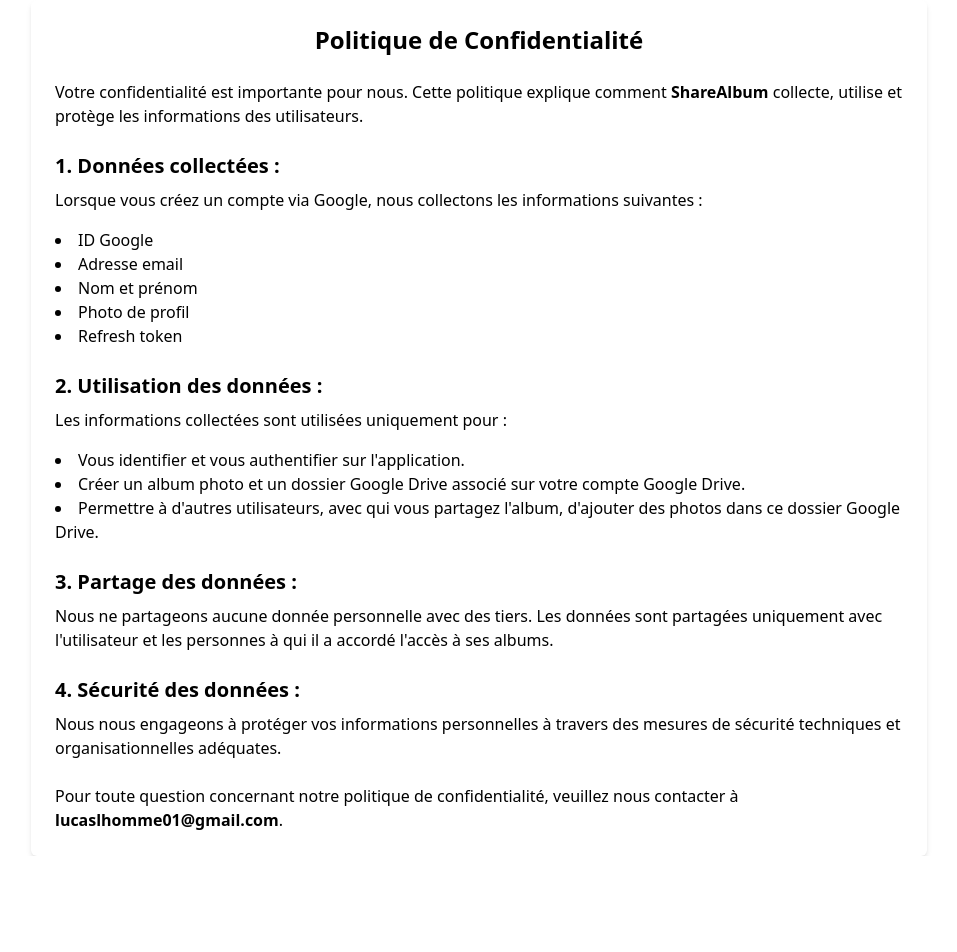
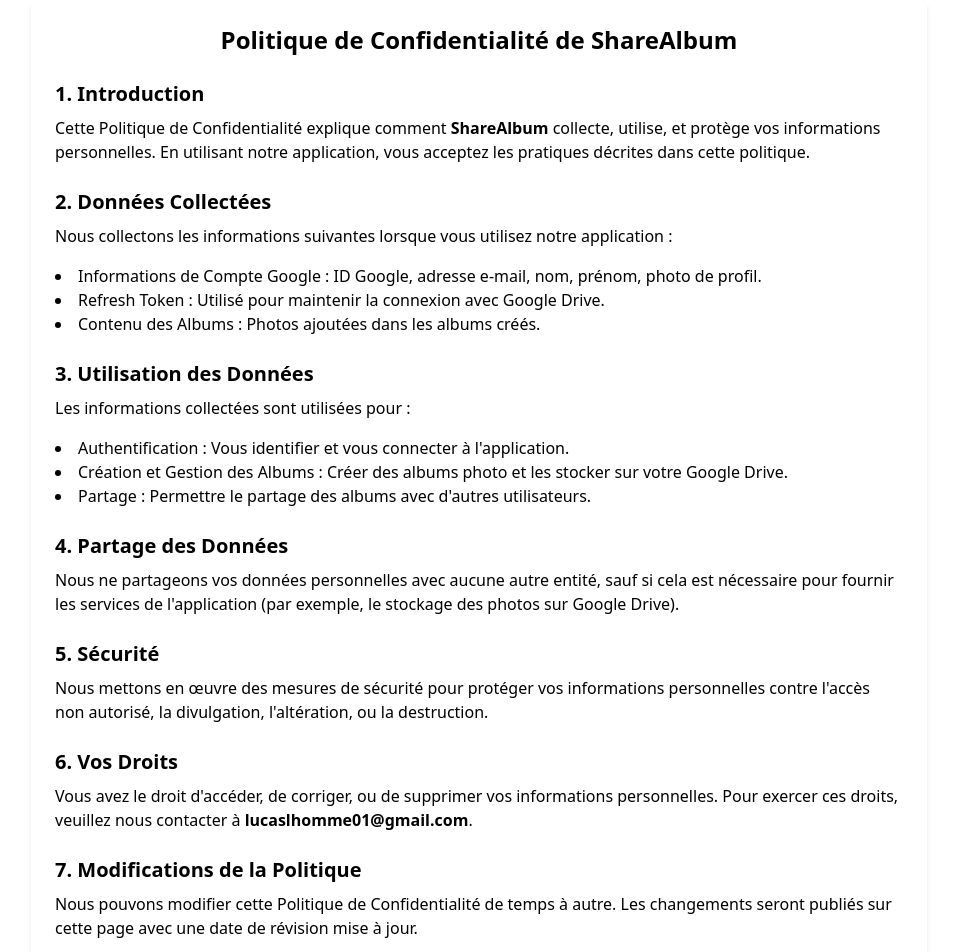
Before and after one commit to lucas-science/ShareAlbum, a React (Create React App) app in the folder client/: page /PrivacyPolicy in a window 1280 px wide. Shown: the top 952 px of the page, without its empty margins (161-1118 px from the left). Before the commit the page ends 856 px from the top, so only its background shows below. Built offline with nearby package versions, Linux system fonts and the light colour scheme.

Commit message:
add policy

```diff
--- a/client/src/App.jsx
+++ b/client/src/App.jsx
@@ -10,6 +10,7 @@
 import TakePicture from './pages/TakePicture';
 import GoogleCallBack from './pages/GoogleCallBack';
 import PrivacyPolicy from './pages/Confidentialite';
+import TermsOfUse from './pages/ConditionUtilisation';
 
 import withAuth from './components/withAuth';
 
@@ -32,6 +33,7 @@
         <Route path='/create' element={<ProtectedCreate />} />
         <Route path='/join' element={<ProtectedJoin/>} />
         <Route path='/PrivacyPolicy' element={<PrivacyPolicy/>} />
+        <Route path='/ConditionUtilisation' element={<TermsOfUse/>} />
         <Route path='*' element={<NoPage/>} />
       </Routes>
     </Router>
--- /dev/null
+++ b/client/src/pages/ConditionUtilisation.jsx
@@ -0,0 +1,53 @@
+import React from 'react';
+
+const TermsOfUse = () => {
+  return (
+    <div className="p-6 max-w-4xl mx-auto bg-white shadow-md rounded-md">
+      <h1 className="text-2xl font-bold mb-6 text-center">Conditions d'Utilisation de ShareAlbum</h1>
+
+      <h2 className="text-xl font-semibold mt-6 mb-2">1. Introduction</h2>
+      <p className="mb-4">
+        Bienvenue sur <strong>ShareAlbum</strong>. En utilisant notre application, vous acceptez les présentes Conditions d'Utilisation. Si vous n'acceptez pas ces conditions, veuillez ne pas utiliser notre application.
+      </p>
+
+      <h2 className="text-xl font-semibold mt-6 mb-2">2. Description du Service</h2>
+      <p className="mb-4">
+        <strong>ShareAlbum</strong> permet aux utilisateurs de créer un compte, de gérer des albums photo, et de stocker des photos dans leur Google Drive. L'application utilise les informations de votre compte Google pour fournir ces services.
+      </p>
+
+      <h2 className="text-xl font-semibold mt-6 mb-2">3. Création de Compte</h2>
+      <p className="mb-4">
+        Pour utiliser notre application, vous devez créer un compte en vous connectant via votre compte Google. Vous acceptez de fournir des informations précises et à jour lors de l'inscription.
+      </p>
+
+      <h2 className="text-xl font-semibold mt-6 mb-2">4. Utilisation de l'Application</h2>
+      <ul className="list-disc list-inside mb-4">
+        <li>Création d'Albums : Vous pouvez créer des albums photo et les associer à un dossier Google Drive.</li>
+        <li>Partage : Vous pouvez partager des albums avec d'autres utilisateurs, leur permettant d'ajouter des photos.</li>
+        <li>Responsabilité : Vous êtes responsable des photos que vous ajoutez et partagez.</li>
+      </ul>
+
+      <h2 className="text-xl font-semibold mt-6 mb-2">5. Propriété Intellectuelle</h2>
+      <p className="mb-4">
+        Tous les droits de propriété intellectuelle relatifs à l'application et à son contenu (y compris, mais sans s'y limiter, les logos, graphiques, et textes) sont la propriété de <strong>ShareAlbum</strong> ou de ses concédants de licence.
+      </p>
+
+      <h2 className="text-xl font-semibold mt-6 mb-2">6. Limitation de Responsabilité</h2>
+      <p className="mb-4">
+        <strong>ShareAlbum</strong> ne sera pas responsable des dommages indirects, accessoires, spéciaux, ou conséquents résultant de l'utilisation ou de l'incapacité d'utiliser l'application.
+      </p>
+
+      <h2 className="text-xl font-semibold mt-6 mb-2">7. Modification des Conditions</h2>
+      <p className="mb-4">
+        Nous nous réservons le droit de modifier ces Conditions d'Utilisation à tout moment. Les modifications seront publiées sur cette page et prendront effet dès leur publication.
+      </p>
+
+      <h2 className="text-xl font-semibold mt-6 mb-2">8. Contact</h2>
+      <p>
+        Pour toute question concernant ces conditions, veuillez nous contacter à <strong>lucaslhomme01@gmail.com</strong>.
+      </p>
+    </div>
+  );
+}
+
+export default TermsOfUse;
--- a/client/src/pages/Confidentialite.jsx
+++ b/client/src/pages/Confidentialite.jsx
@@ -3,46 +3,56 @@
 const PrivacyPolicy = () => {
   return (
     <div className="p-6 max-w-4xl mx-auto bg-white shadow-md rounded-md">
-      <h1 className="text-2xl font-bold mb-6 text-center">Politique de Confidentialité</h1>
+      <h1 className="text-2xl font-bold mb-6 text-center">Politique de Confidentialité de ShareAlbum</h1>
 
+      <h2 className="text-xl font-semibold mt-6 mb-2">1. Introduction</h2>
       <p className="mb-4">
-        Votre confidentialité est importante pour nous. Cette politique explique comment <strong>ShareAlbum</strong> collecte, utilise et protège les informations des utilisateurs.
+        Cette Politique de Confidentialité explique comment <strong>ShareAlbum</strong> collecte, utilise, et protège vos informations personnelles. En utilisant notre application, vous acceptez les pratiques décrites dans cette politique.
       </p>
 
-      <h2 className="text-xl font-semibold mt-6 mb-2">1. Données collectées :</h2>
+      <h2 className="text-xl font-semibold mt-6 mb-2">2. Données Collectées</h2>
       <p className="mb-4">
-        Lorsque vous créez un compte via Google, nous collectons les informations suivantes :
+        Nous collectons les informations suivantes lorsque vous utilisez notre application :
       </p>
       <ul className="list-disc list-inside mb-4">
-        <li>ID Google</li>
-        <li>Adresse email</li>
-        <li>Nom et prénom</li>
-        <li>Photo de profil</li>
-        <li>Refresh token</li>
+        <li>Informations de Compte Google : ID Google, adresse e-mail, nom, prénom, photo de profil.</li>
+        <li>Refresh Token : Utilisé pour maintenir la connexion avec Google Drive.</li>
+        <li>Contenu des Albums : Photos ajoutées dans les albums créés.</li>
       </ul>
 
-      <h2 className="text-xl font-semibold mt-6 mb-2">2. Utilisation des données :</h2>
+      <h2 className="text-xl font-semibold mt-6 mb-2">3. Utilisation des Données</h2>
       <p className="mb-4">
-        Les informations collectées sont utilisées uniquement pour :
+        Les informations collectées sont utilisées pour :
       </p>
       <ul className="list-disc list-inside mb-4">
-        <li>Vous identifier et vous authentifier sur l'application.</li>
-        <li>Créer un album photo et un dossier Google Drive associé sur votre compte Google Drive.</li>
-        <li>Permettre à d'autres utilisateurs, avec qui vous partagez l'album, d'ajouter des photos dans ce dossier Google Drive.</li>
+        <li>Authentification : Vous identifier et vous connecter à l'application.</li>
+        <li>Création et Gestion des Albums : Créer des albums photo et les stocker sur votre Google Drive.</li>
+        <li>Partage : Permettre le partage des albums avec d'autres utilisateurs.</li>
       </ul>
 
-      <h2 className="text-xl font-semibold mt-6 mb-2">3. Partage des données :</h2>
+      <h2 className="text-xl font-semibold mt-6 mb-2">4. Partage des Données</h2>
       <p className="mb-4">
-        Nous ne partageons aucune donnée personnelle avec des tiers. Les données sont partagées uniquement avec l'utilisateur et les personnes à qui il a accordé l'accès à ses albums.
+        Nous ne partageons vos données personnelles avec aucune autre entité, sauf si cela est nécessaire pour fournir les services de l'application (par exemple, le stockage des photos sur Google Drive).
       </p>
 
-      <h2 className="text-xl font-semibold mt-6 mb-2">4. Sécurité des données :</h2>
+      <h2 className="text-xl font-semibold mt-6 mb-2">5. Sécurité</h2>
       <p className="mb-4">
-        Nous nous engageons à protéger vos informations personnelles à travers des mesures de sécurité techniques et organisationnelles adéquates.
+        Nous mettons en œuvre des mesures de sécurité pour protéger vos informations personnelles contre l'accès non autorisé, la divulgation, l'altération, ou la destruction.
       </p>
 
-      <p className="mt-6">
-        Pour toute question concernant notre politique de confidentialité, veuillez nous contacter à <strong>lucaslhomme01@gmail.com</strong>.
+      <h2 className="text-xl font-semibold mt-6 mb-2">6. Vos Droits</h2>
+      <p className="mb-4">
+        Vous avez le droit d'accéder, de corriger, ou de supprimer vos informations personnelles. Pour exercer ces droits, veuillez nous contacter à <strong>lucaslhomme01@gmail.com</strong>.
+      </p>
+
+      <h2 className="text-xl font-semibold mt-6 mb-2">7. Modifications de la Politique</h2>
+      <p className="mb-4">
+        Nous pouvons modifier cette Politique de Confidentialité de temps à autre. Les changements seront publiés sur cette page avec une date de révision mise à jour.
+      </p>
+
+      <h2 className="text-xl font-semibold mt-6 mb-2">8. Contact</h2>
+      <p>
+        Pour toute question ou préoccupation concernant notre politique de confidentialité, veuillez nous contacter à <strong>lucaslhomme01@gmail.com</strong>.
       </p>
     </div>
   );
```
